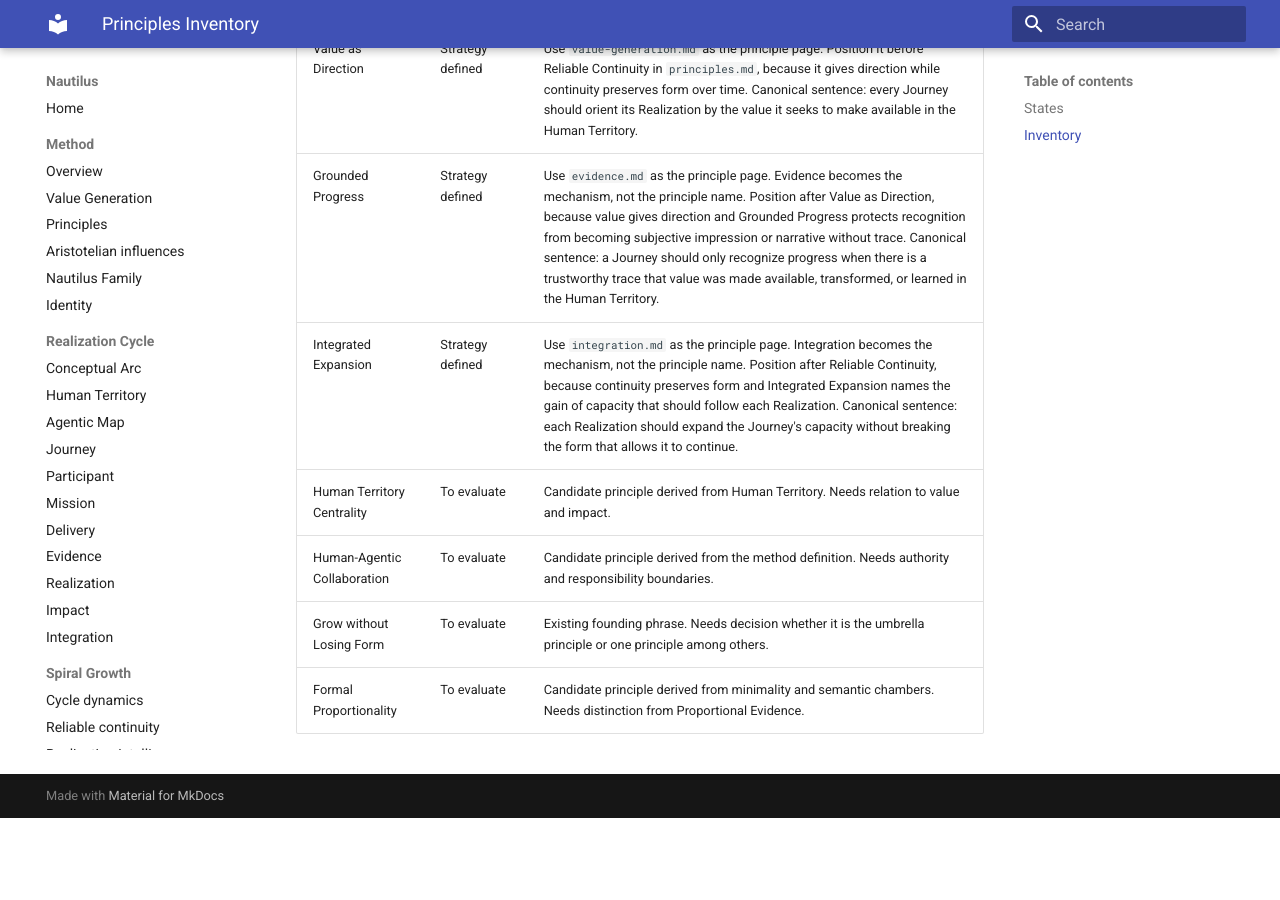
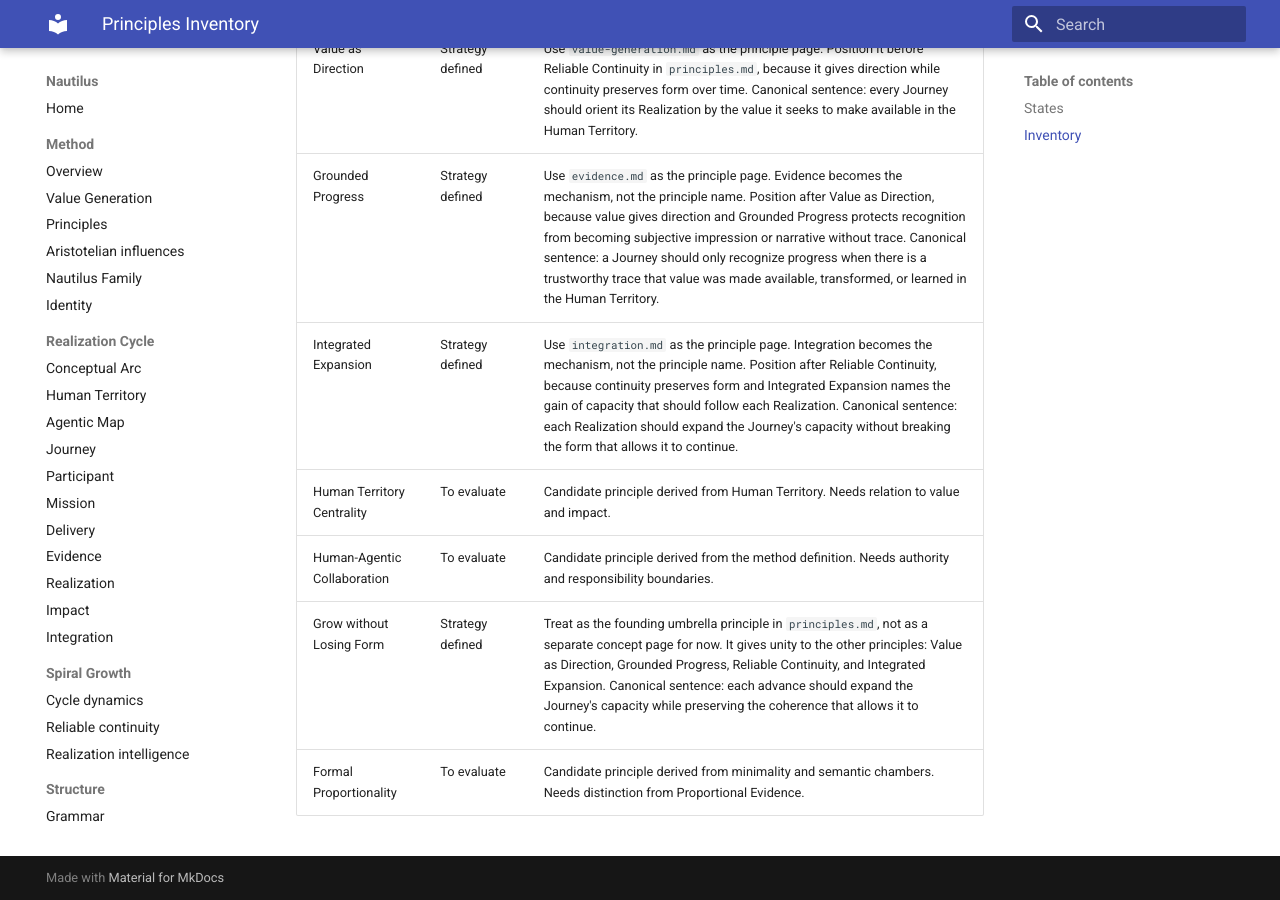
Before and after one commit to mirror-mind-ai/nautilus, an MkDocs documentation site: the page built from docs/project/principles-inventory.md, in a window 1280 px wide and 900 px high, scrolled down 737 px. Built offline with MkDocs 1.6.1 and Material for MkDocs 9.7.7, drawn with Linux system fonts in a browser that asks for light colours; before the commit the page ends 1555 px from its top, so only the background shows below that.

Commit message:
Define strategy for founding form principle

```diff
--- a/docs/project/principles-inventory.md
+++ b/docs/project/principles-inventory.md
@@ -21,5 +21,5 @@ This inventory tracks candidate Nautilus principles before they become published
 | Integrated Expansion | Strategy defined | Use `integration.md` as the principle page. Integration becomes the mechanism, not the principle name. Position after Reliable Continuity, because continuity preserves form and Integrated Expansion names the gain of capacity that should follow each Realization. Canonical sentence: each Realization should expand the Journey's capacity without breaking the form that allows it to continue. |
 | Human Territory Centrality | To evaluate | Candidate principle derived from Human Territory. Needs relation to value and impact. |
 | Human-Agentic Collaboration | To evaluate | Candidate principle derived from the method definition. Needs authority and responsibility boundaries. |
-| Grow without Losing Form | To evaluate | Existing founding phrase. Needs decision whether it is the umbrella principle or one principle among others. |
+| Grow without Losing Form | Strategy defined | Treat as the founding umbrella principle in `principles.md`, not as a separate concept page for now. It gives unity to the other principles: Value as Direction, Grounded Progress, Reliable Continuity, and Integrated Expansion. Canonical sentence: each advance should expand the Journey's capacity while preserving the coherence that allows it to continue. |
 | Formal Proportionality | To evaluate | Candidate principle derived from minimality and semantic chambers. Needs distinction from Proportional Evidence. |
```
Also changed, not shown: docs/pt-br/project/principles-inventory.md (+1 -1 lines).
